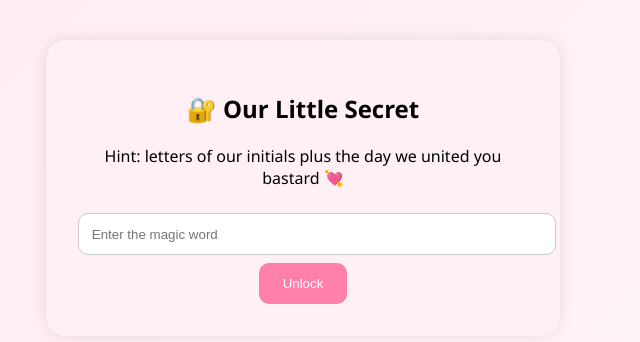
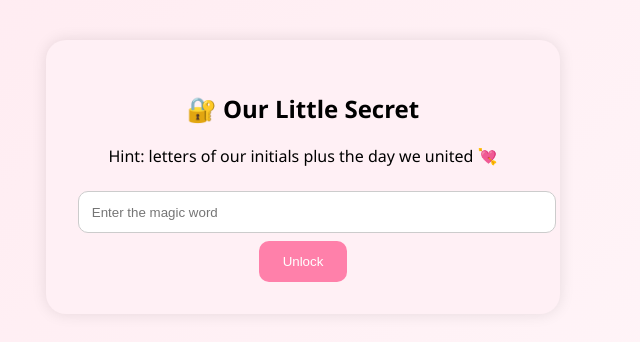
Before and after one commit to Nitzsource/Grievance_Form, a plain HTML site: page index.html in a window 1280 px wide. Shown: the whole page, without its empty margins (337-977 px from the left). Drawn offline with Linux system fonts and the light colour scheme.

Commit message:
Update index.html

```diff
--- a/index.html
+++ b/index.html
@@ -1,4 +1,3 @@
-<!-- index.html -->
 <!DOCTYPE html>
 <html lang="en">
 <head>
@@ -47,7 +46,7 @@
 <body>
   <div class="password-box" id="passwordBox">
     <h2>🔐 Our Little Secret</h2>
-    <p>Hint: letters of our initials plus the day we united you bastard 💘</p>
+    <p>Hint: letters of our initials plus the day we united 💘</p>
     <input type="password" id="password" placeholder="Enter the magic word">
     <button onclick="checkPassword()">Unlock</button>
   </div>
```
